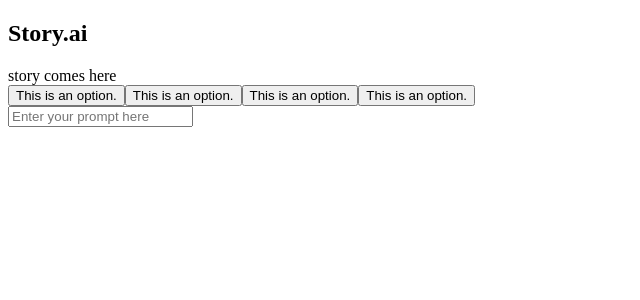
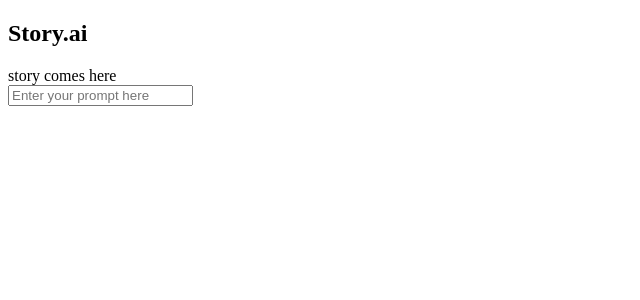
Before and after one commit to Arv2040/story-frontend, a React (Create React App) app: page / in a window 1280 px wide. Shown: the top 300 px of the page, without its empty margins (0-640 px from the left). Built offline with nearby package versions, Linux system fonts and the light colour scheme.

Commit message:
added question component

```diff
--- a/src/App.js
+++ b/src/App.js
@@ -2,6 +2,7 @@ import './App.css';
 import 'tailwindcss/tailwind.css';
 import Prompt from './components/Prompt';
 import Options from './components/Options';
+import Question from './components/Question';
 
 
 function App() {
@@ -11,7 +12,8 @@ function App() {
       <h1 className="text-white  w-fit text-5xl font-sans font-bold ">Story.ai</h1>
 
       <Prompt/>
-      <Options/>
+      {/* <Options/> */}
+      {/* <Question/> */}
 
 
       <div className="">
--- /dev/null
+++ b/src/components/Question.js
@@ -0,0 +1,9 @@
+import React from 'react'
+
+export default function Question() {
+  return (
+    <div className = "font-mono w-full text-white">
+        Question comes here
+    </div>
+  )
+}
```
